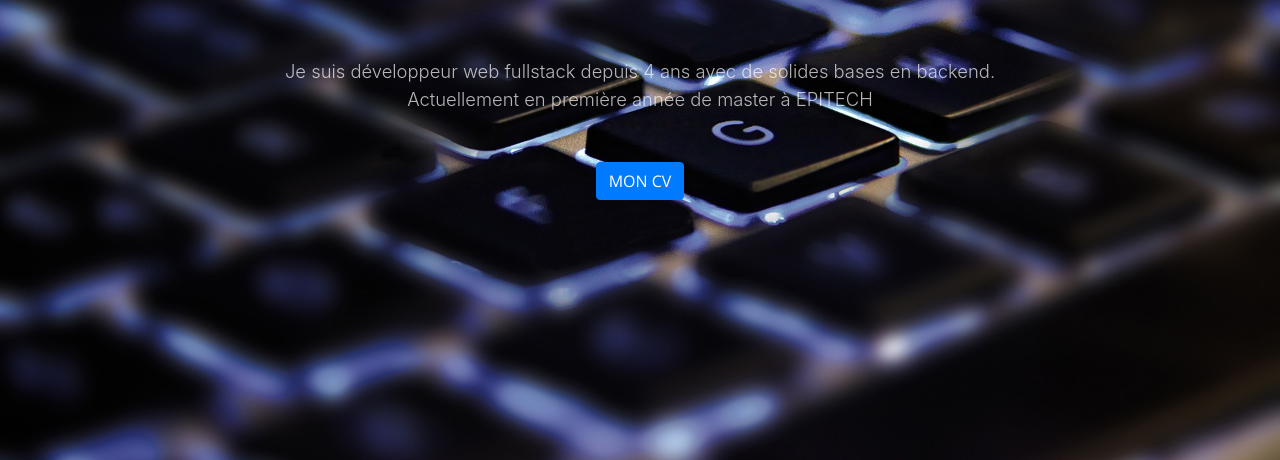
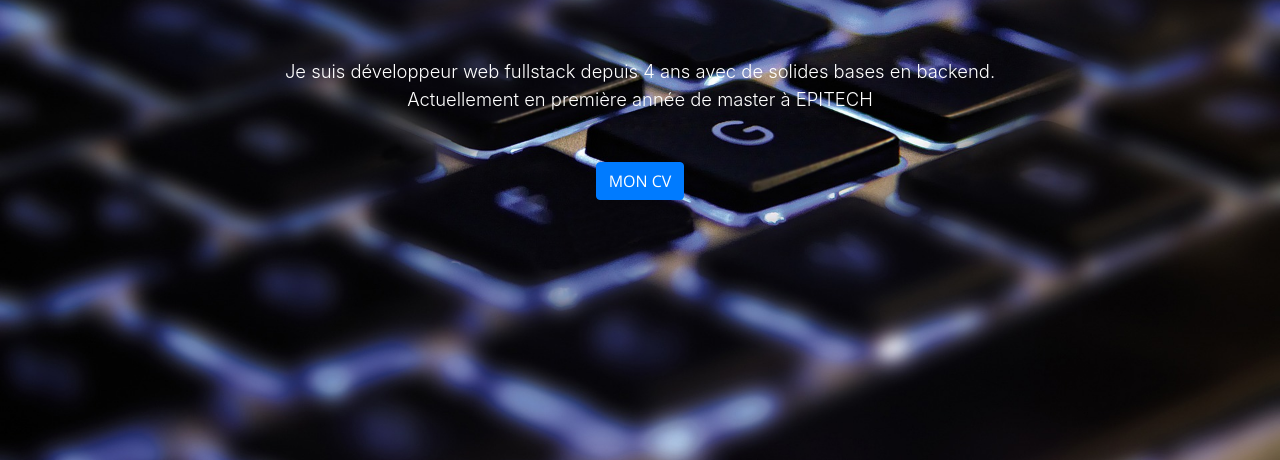
Before and after one commit to kyrog/Portfolio_franck_salhi.github.io, a website with bundled scripts: page index.html in a window 1280 px wide. Shown: the part 340-800 px from the top of the page. Built offline with nearby package versions, Linux system fonts and the light colour scheme.

Commit message:
Update index.html

```diff
--- a/index.html
+++ b/index.html
@@ -58,7 +58,7 @@
             <hr>
           </div>
           <div class="col-lg-8 mx-auto">
-            <p class="text-faded mb-5">Je suis développeur web fullstack depuis 4 ans avec de solides bases en backend. Actuellement en première année de master à EPITECH</p>
+            <p class="mb-5">Je suis développeur web fullstack depuis 4 ans avec de solides bases en backend. Actuellement en première année de master à EPITECH</p>
             <a class="btn btn-primary btn-xl js-scroll-trigger" href="#cv">Mon cv</a>
           </div>
         </div>
```
